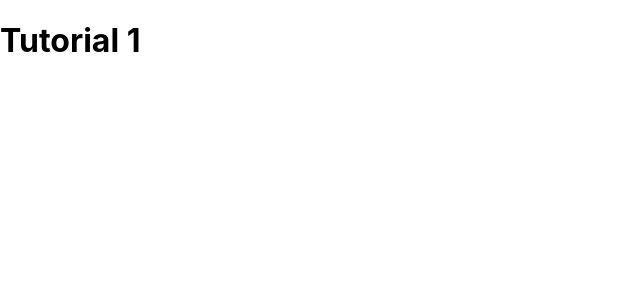
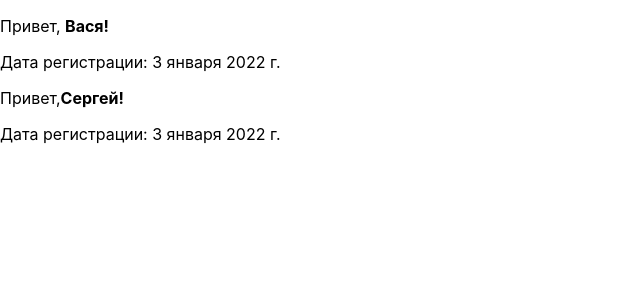
Before and after one commit to Maverick0008/archakov-tutorial, a React (Create React App) app: page / in a window 1280 px wide. Shown: the top 300 px of the page, without its empty margins (0-640 px from the left). Built offline with nearby package versions, Linux system fonts and the light colour scheme.

Commit message:
сделал дз. Классовый и функциональный компонент

```diff
--- a/src/tutorial-1/App.js
+++ b/src/tutorial-1/App.js
@@ -1,9 +1,11 @@
 import React from 'react'
-
+import Profile from './components/ProfileFunction'
+import ProfileClassComponent from './components/ProfileClassComponent'
 const App = () => {
     return (
         <div>
-            <h1>Tutorial 1</h1>
+           <Profile name='Вася' registredAt={new Date(2022,0,3)} />
+           <ProfileClassComponent name='Сергей' registredAt={new Date(2022,0,3)} />
         </div>
     )
 }
--- /dev/null
+++ b/src/tutorial-1/components/ProfileClassComponent.jsx
@@ -0,0 +1,26 @@
+import React from 'react'
+
+class ProfileClassComponent extends React.Component {
+    constructor(props){
+        const name = props.name
+        const date = props.registredAt.toLocaleString("ru", {
+            year: "numeric",
+            month: "long",
+            day: "numeric",
+          })
+          super(props)
+          this.name = name
+          this.date = date
+    }
+
+    render () {
+        return(
+           <>
+                <p>Привет,<b>{this.name}!</b></p>
+                <p>Дата регистрации: {this.date}</p>
+           </>
+        )
+    }
+}
+
+export default ProfileClassComponent
--- /dev/null
+++ b/src/tutorial-1/components/ProfileFunction.jsx
@@ -0,0 +1,18 @@
+import React from 'react'
+
+const Profile = props => {
+    const name = props.name
+    const date = props.registredAt.toLocaleString("ru", {
+        year: "numeric",
+        month: "long",
+        day: "numeric",
+      })
+    return (
+        <div>
+            <p>Привет, <b>{name}!</b></p>
+            <p>Дата регистрации: {date}</p>
+        </div>
+    )
+}
+
+export default Profile
```
